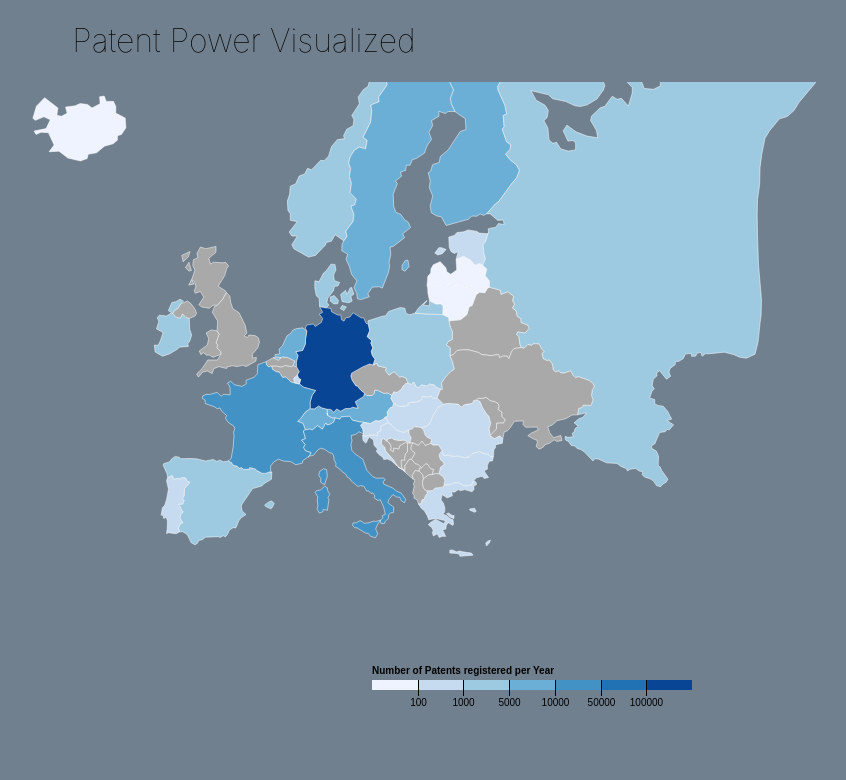
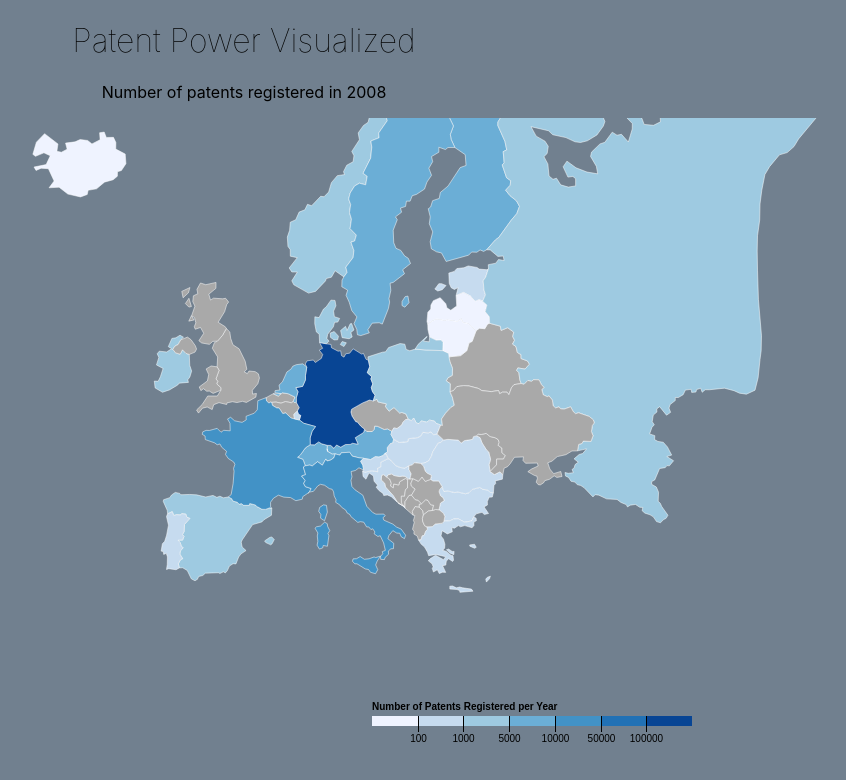
Before and after one commit to lenngri/infoVis, a React (Create React App) app: page / in a window 1280 px wide. Shown: the top 780 px of the page, without its empty margins (396-1242 px from the left). Built offline with nearby package versions, Linux system fonts and the light colour scheme.

Commit message:
Added basic headline

```diff
--- a/src/components/Choropleth/Choropleth.js
+++ b/src/components/Choropleth/Choropleth.js
@@ -8,7 +8,7 @@ import { schemeBlues } from 'd3-scale-chromatic';
 const width = Math.max(document.documentElement.clientWidth, window.innerWidth || 0);
 const height = Math.max(document.documentElement.clientHeight, window.innerHeight || 0);
 const selectedYear = 2008;
-const legendTitle = 'Number of Patents registered per Year';
+const legendTitle = 'Number of Patents Registered per Year';
 
 const Colorpleth = () => {
   const mapData = useMapData();
@@ -32,6 +32,7 @@ const Colorpleth = () => {
 
   return (
     <>
+      <p className="center">Number of patents registered in {selectedYear}</p>
       <svg width={width} height={height} ref={svg}>
         <Marks
           mapData={mapData}
```
